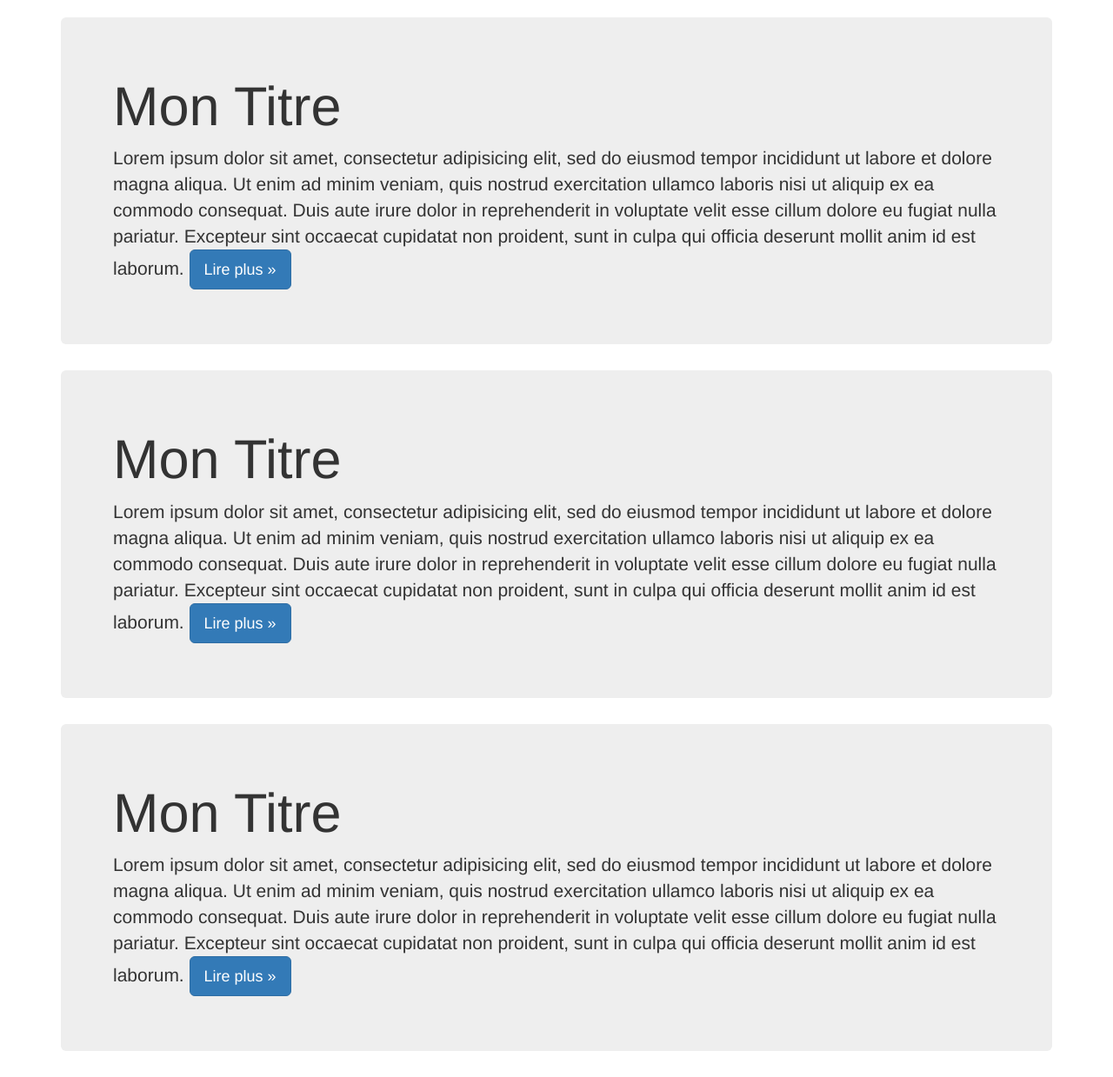
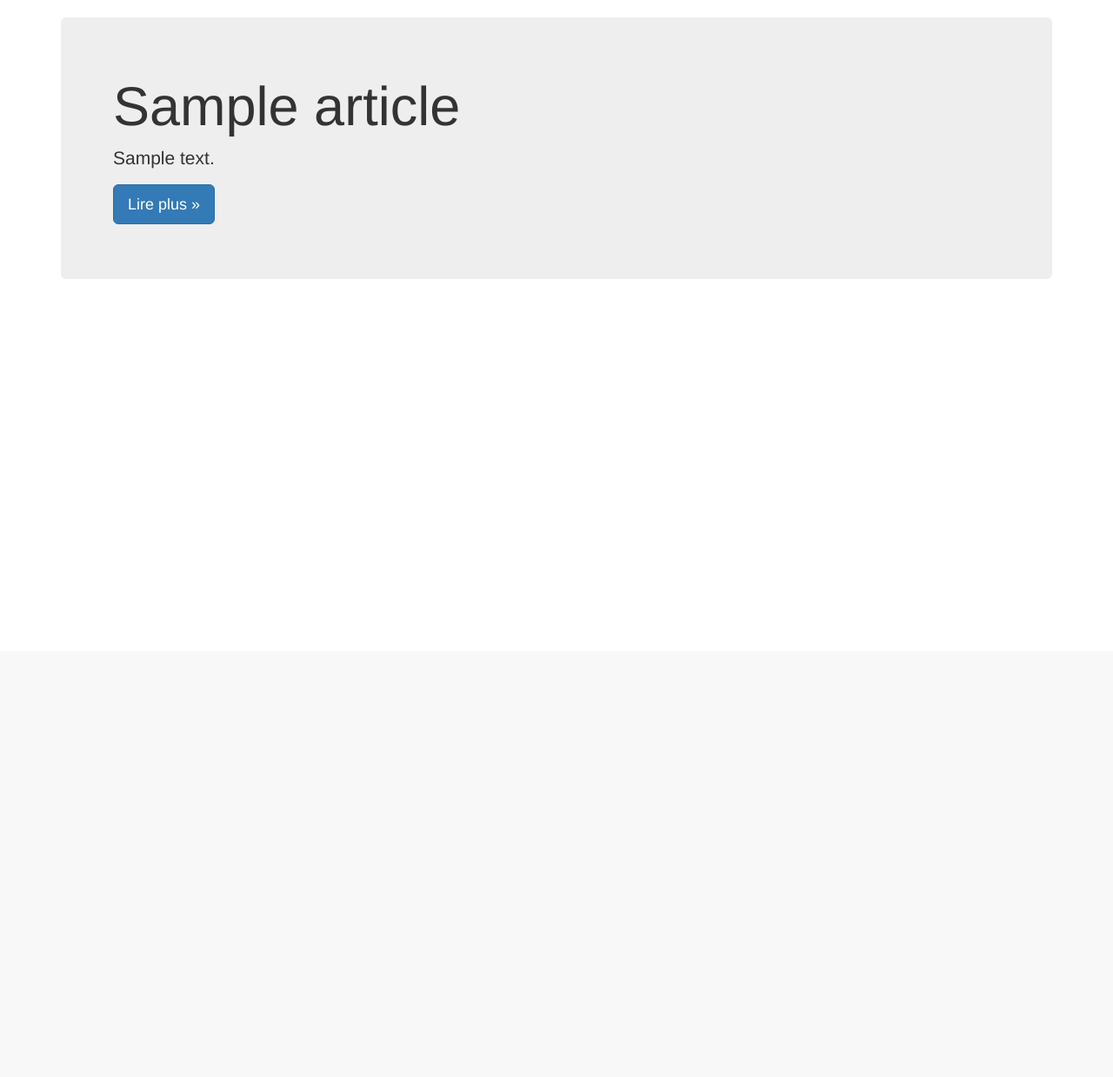
Before and after one commit to naivo03/blog-de-voyage, a PHP site: page / in a window 1280 px wide. Shown: the part 51-1290 px from the top of the page at 87% size. After the commit the page ends 309 px from the top, so only its background shows below. Run offline with PHP 8.4, Linux system fonts and the light colour scheme; tables that the repository leaves empty or names only in its code hold one stand-in row (values such as "Sample post").

Commit message:
premiere page de mon blog

```diff
--- a/index.php
+++ b/index.php
@@ -43,41 +43,22 @@
     <div class="container">
 
       <!-- Main component for a primary marketing message or call to action -->
-      <div class="jumbotron">
-        <h1>Mon Titre</h1>
-        <p>Lorem ipsum dolor sit amet, consectetur adipisicing elit, sed do eiusmod
-        tempor incididunt ut labore et dolore magna aliqua. Ut enim ad minim veniam,
-        quis nostrud exercitation ullamco laboris nisi ut aliquip ex ea commodo
-        consequat. Duis aute irure dolor in reprehenderit in voluptate velit esse
-        cillum dolore eu fugiat nulla pariatur. Excepteur sint occaecat cupidatat non
-        proident, sunt in culpa qui officia deserunt mollit anim id est laborum.
-        <a class="btn btn-lg btn-primary" href="../../components/#navbar" role="button">Lire plus &raquo;</a></p>
-      </div>
+      			<?php
+      				include('ArticleRepository.php');
+                	$articles = ArticleRepository::getAllArticle();
+                ?>
 
-      <!-- Main component for a primary marketing message or call to action -->
-      <div class="jumbotron">
-        <h1>Mon Titre</h1>
-        <p>Lorem ipsum dolor sit amet, consectetur adipisicing elit, sed do eiusmod
-        tempor incididunt ut labore et dolore magna aliqua. Ut enim ad minim veniam,
-        quis nostrud exercitation ullamco laboris nisi ut aliquip ex ea commodo
-        consequat. Duis aute irure dolor in reprehenderit in voluptate velit esse
-        cillum dolore eu fugiat nulla pariatur. Excepteur sint occaecat cupidatat non
-        proident, sunt in culpa qui officia deserunt mollit anim id est laborum.
-        <a class="btn btn-lg btn-primary" href="../../components/#navbar" role="button">Lire plus &raquo;</a></p>
-      </div>
+                <?php foreach ($articles as $article) :?>
 
-      <!-- Main component for a primary marketing message or call to action -->
-      <div class="jumbotron">
-        <h1>Mon Titre</h1>
-        <p>Lorem ipsum dolor sit amet, consectetur adipisicing elit, sed do eiusmod
-        tempor incididunt ut labore et dolore magna aliqua. Ut enim ad minim veniam,
-        quis nostrud exercitation ullamco laboris nisi ut aliquip ex ea commodo
-        consequat. Duis aute irure dolor in reprehenderit in voluptate velit esse
-        cillum dolore eu fugiat nulla pariatur. Excepteur sint occaecat cupidatat non
-        proident, sunt in culpa qui officia deserunt mollit anim id est laborum.
-        <a class="btn btn-lg btn-primary" href="../../components/#navbar" role="button">Lire plus &raquo;</a></p>
-      </div>
+                		<div class="jumbotron">
 
+                			<h1><?php echo $article->getTitle() ?></h1> <!-- Les 2 notations ('php echo' et =) se valent -->
+                      		<p><?= $article->getContent() ?></p> <!-- syntaxe pour accede a un element d'un objet $objet->element-->
+                			<a class="btn btn-lg btn-primary" href="/article?id=<?php echo $article->getId(); ?>" role="button">Lire plus &raquo;</a></p>
+
+                    	</div>
+
+      			<?php endforeach; ?>
     </div> <!-- /container -->
 
 
```
